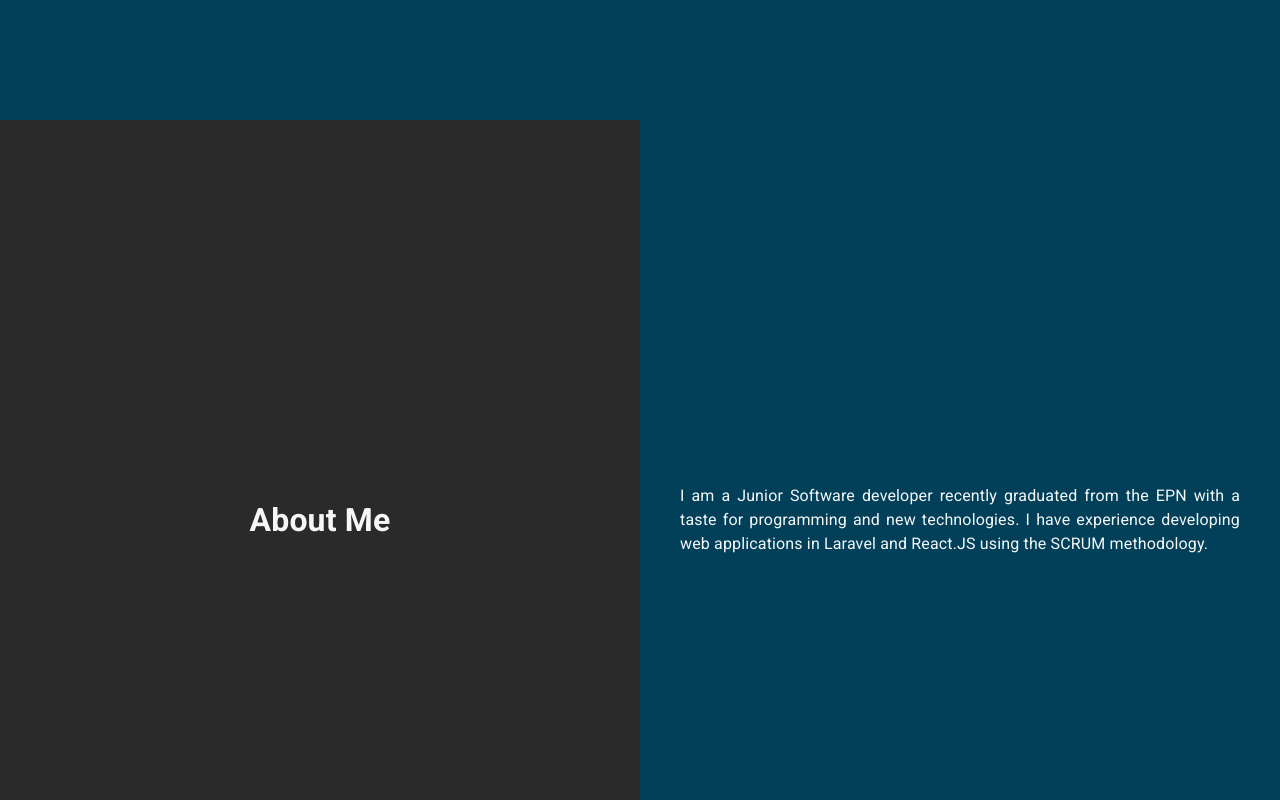
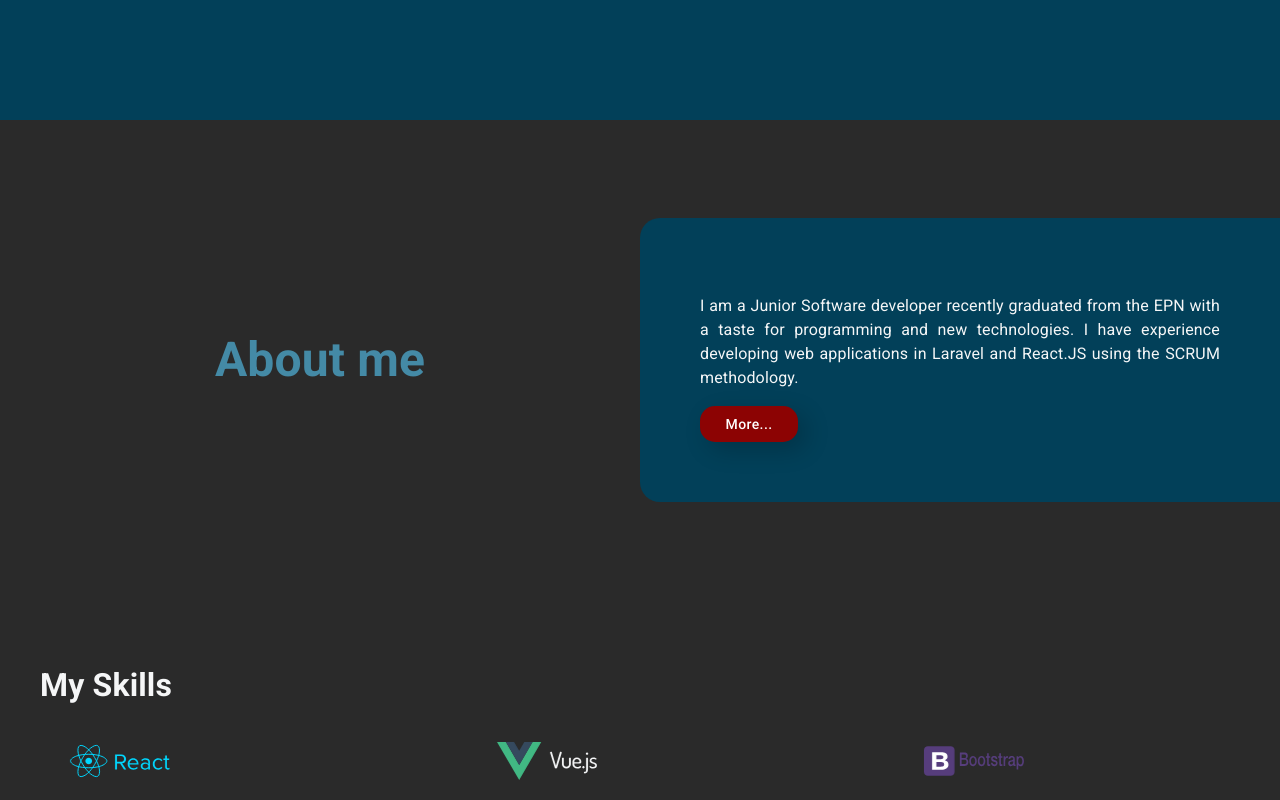
Before and after one commit to MCris29/portfolio, a Next.js app: page / in a window 1280 px wide. Shown: the part 680-1480 px from the top of the page. Built offline with nearby package versions, Linux system fonts and the light colour scheme.

Commit message:
Upgrade card of about me

```diff
--- a/src/components/About.tsx
+++ b/src/components/About.tsx
@@ -1,16 +1,17 @@
 import styles from "@/styles/Home.module.scss";
 import { useTheme } from "@mui/material";
+import { Button } from "@mui/material";
 
 const About = () => {
   const customTheme = useTheme();
 
   return (
     <div className={styles.about}>
-      <div className={styles.box}>
-        <h1>About Me</h1>
+      <div>
+        <h1>About me</h1>
       </div>
       <div
-        className={styles.box}
+        className={styles.section_2}
         style={{
           backgroundColor: customTheme.palette.background.paper,
           color: customTheme.palette.text.primary,
@@ -22,6 +23,7 @@ const About = () => {
           developing web applications in Laravel and React.JS using the SCRUM
           methodology.
         </p>
+        <Button color="secondary">More...</Button>
       </div>
     </div>
   );
--- a/src/styles/Home.module.scss
+++ b/src/styles/Home.module.scss
@@ -1,19 +1,50 @@
+//variables
+$border_radius_button: 15px;
+$shadow: 8px 8px 24px rgba(0, 0, 0, 0.2);
+
 //About page styles
 .about {
-  height: 100vh;
+  height: 50vh;
   display: flex;
+  flex-wrap: wrap;
   justify-content: center;
+  align-items: center;
+  margin: 40px 0;
+
+  h1 {
+    color: #448aa6;
+    font-size: xxx-large;
+  }
 }
 
-.about .box {
-  width: 100%;
-  padding: 40px;
+.about > div {
+  flex: 1 1 150px;
   display: flex;
   justify-content: center;
   align-items: center;
+  padding: 60px;
+}
+
+.about .section_2 {
+  border-radius: 20px 0 0 20px;
+  display: block;
 
   p {
     text-align: justify;
+  }
+
+  button {
+    color: white;
+    text-transform: none;
+    background-color: #8c0303;
+    justify-self: center;
+    border-radius: $border_radius_button;
+    width: 7em;
+    box-shadow: $shadow;
+
+    &:hover {
+      background-color: #400101;
+    }
   }
 }
 
@@ -122,6 +153,8 @@
     background-color: #024059;
     max-width: fit-content;
     justify-self: center;
+    border-radius: $border_radius_button;
+    box-shadow: $shadow;
 
     &:hover {
       background-color: #448aa6;
@@ -159,6 +192,10 @@
     display: inline;
   }
 
+  .about .section_2 {
+    border-radius: 0%;
+  }
+
   .projects .container .card {
     margin: 2px;
   }
```
